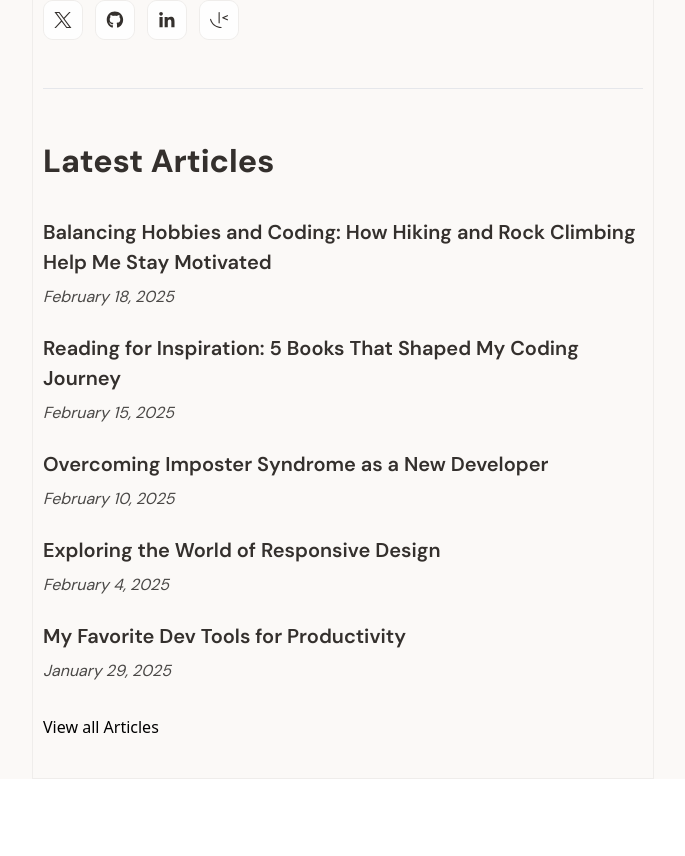
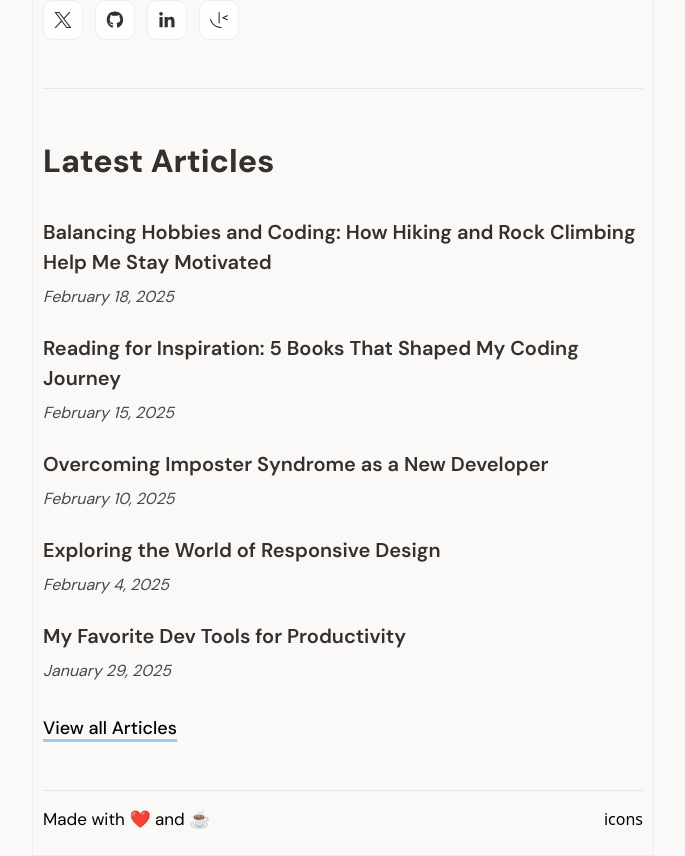
Before and after one commit to ghuchumeliandria/fullstack_app__2, a Next.js app in the folder frontend/: page /home in a window 1280 px wide. Shown: the part 460-1316 px from the top of the page, without its empty margins (297-982 px from the left). Before the commit the page ends 1239 px from the top, so only its background shows below. Built offline with nearby package versions, Linux system fonts and the light colour scheme.

Commit message:
footer changes

```diff
--- a/frontend/app/(pages)/about/page.tsx
+++ b/frontend/app/(pages)/about/page.tsx
@@ -2,7 +2,7 @@ import React from 'react'
 
 export default function AboutPage() {
   return (
-    <div>
+    <div className='w-full min-h-[90vh] h-full'>
 
     </div>
   )
--- a/frontend/app/(pages)/home/page.tsx
+++ b/frontend/app/(pages)/home/page.tsx
@@ -4,8 +4,8 @@ import React from 'react'
 
 export default function HomePage() {
   return (
-    <div className='w-full h-full  mx-auto px-[9px] '>
-      <div className="border-[1px] border-[#EFEDEB] px-2.5 pt-12 min-h-[100vh] border-b-0 h-full border-t-0">
+    <div className='w-full  mx-auto px-[9px] '>
+      <div className="border-[1px] border-[#EFEDEB] px-2.5 pt-12   border-b-0 border-t-0">
         <UserIntro />
         <UserArticles />
       </div>
--- a/frontend/app/components/__molecules/userArticles/UserArticles.tsx
+++ b/frontend/app/components/__molecules/userArticles/UserArticles.tsx
@@ -33,14 +33,14 @@ export default function UserArticles() {
   ];
 
   return (
-    <div className='w-full mt-12 flex flex-col gap-8'>
+    <div className='w-full mt-12 flex flex-col gap-8 pb-12 border-b-[1px] border-borderColor'>
       <h1 className='text-[32px] font-extrabold font-DM_Sans text-[#34302D]'>Latest Articles</h1>
       <div className="flex flex-col gap-6">
         {blogPosts.map((article, index) => (
           <Articles title={article.title} date={article.date} key={index} />
         ))}
       </div>
-      {blogPosts.length >= 5 ? <div className=""><Link href={'/blog'}>View all Articles </Link></div> : null}
+      {blogPosts.length >= 5 ? <div className="text-[18px] font-medium font-DM_Sans group relative"><Link href={'/blog'}>View all Articles <span className='absolute bottom-0 h-[3px] bg-[#93CEFC]  group-hover:bg-purple-700 group-active:bg-[#93CEFC] w-[134px] left-0'></span> </Link></div> : null}
     </div>
   )
 }
--- a/frontend/app/components/__organisms/footer/Footer.tsx
+++ b/frontend/app/components/__organisms/footer/Footer.tsx
@@ -2,9 +2,10 @@ import React from 'react'
 
 export default function Footer() {
     return (
-        <div className='w-full px-[9px]'>
-            <div className="w-full border-[1px] px-2.5 h-10 border-t-0 border-[#EFEDEB]">
-
+        <div className='w-full px-[9px]  '>
+            <div className="w-full border-[1px] px-2.5 h-10 border-t-0 border-[#EFEDEB] flex justify-between pb-12  pt-4">
+                        <h1 className='font-DM_Sans text-[17px]'>Made with ❤️ and ☕️</h1>
+                        <h1>icons</h1>
             </div>
         </div>
     )
```
